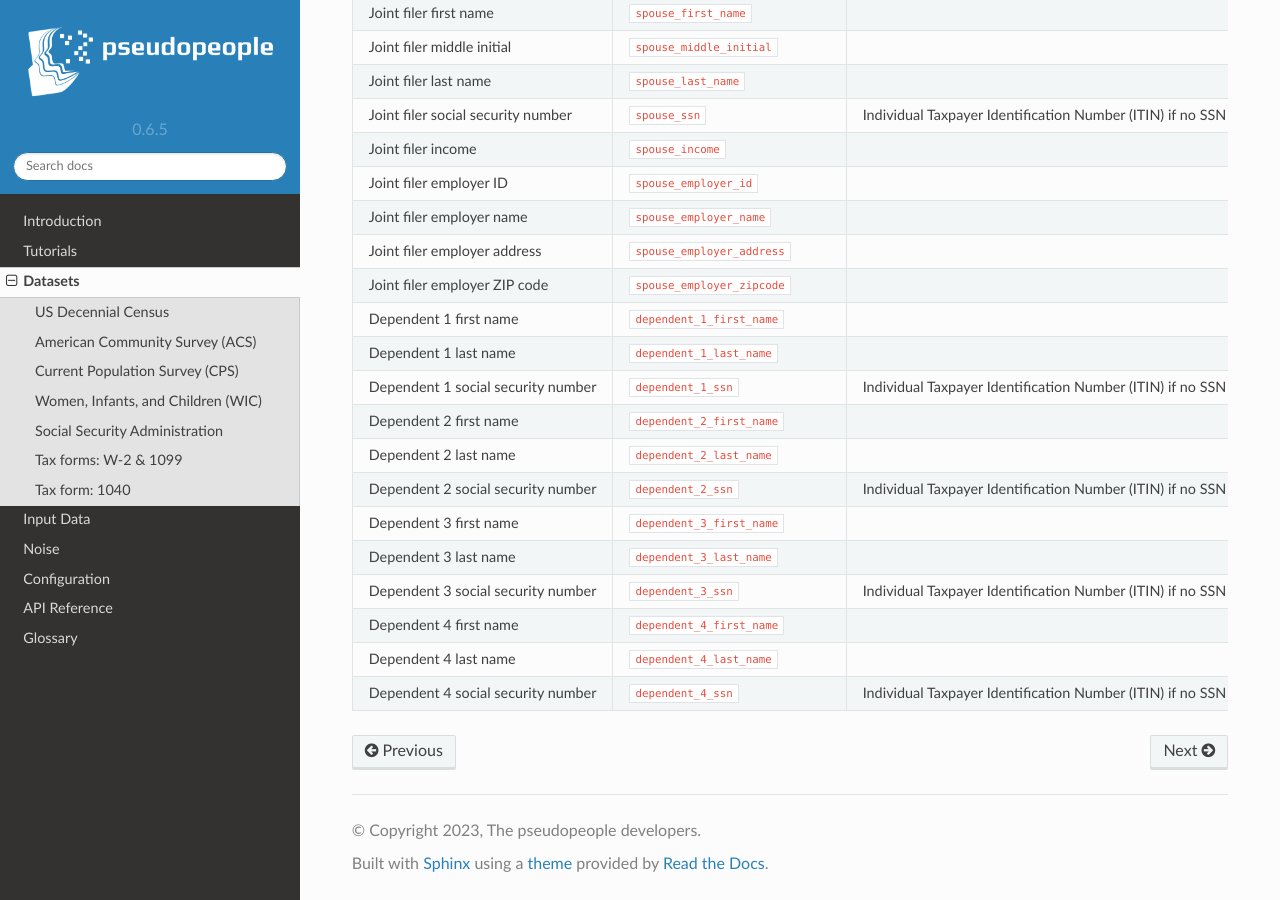
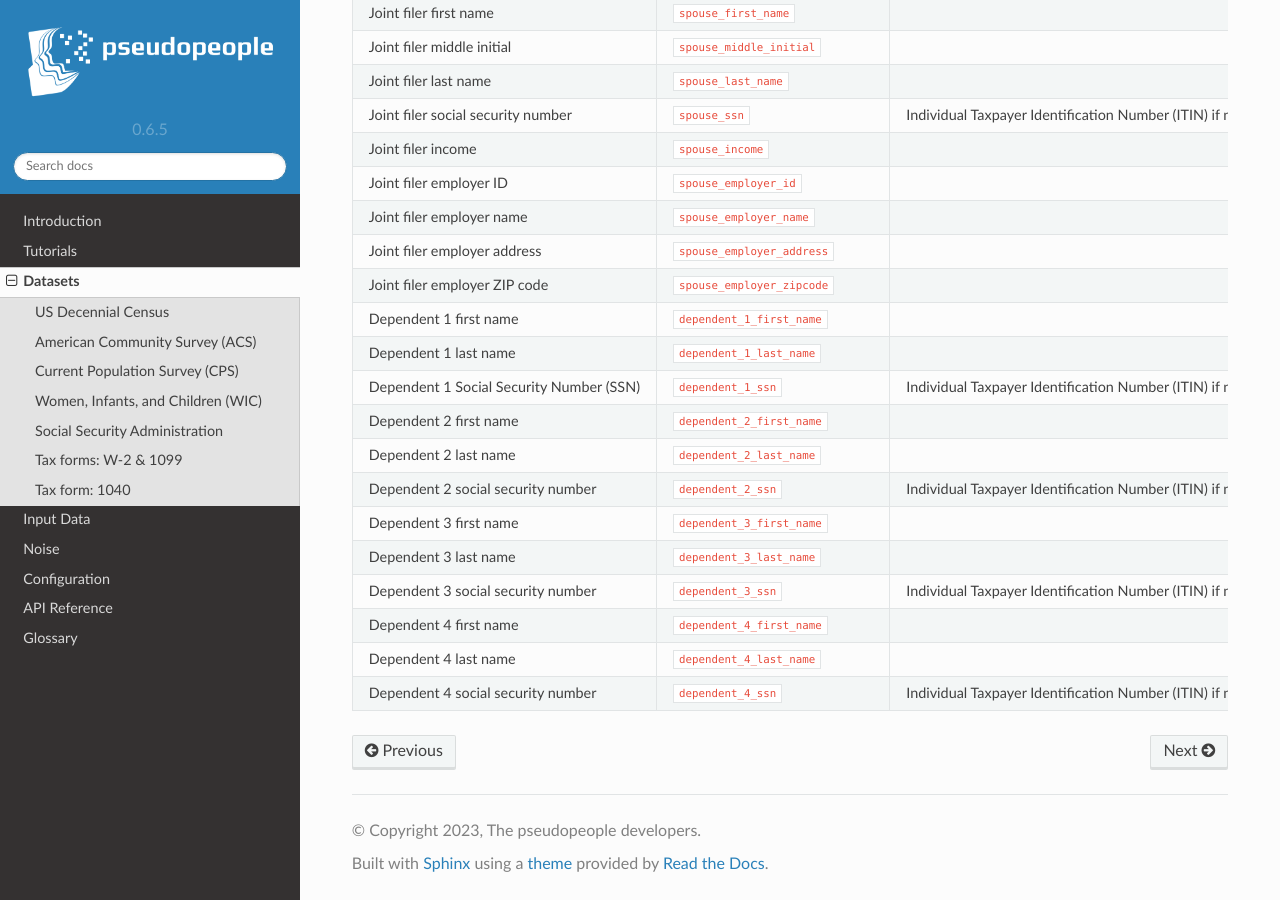
Before and after one commit to ihmeuw/pseudopeople, a Sphinx documentation site: the page built from docs/source/datasets/index.rst, in a window 1280 px wide and 900 px high, scrolled down 7684 px. Built offline with Sphinx 7.4.7 and the Read the Docs theme 2.0.0, drawn with Linux system fonts in a browser that asks for light colours.

Commit message:
Update docs/source/datasets/index.rst
Co-authored-by: Zeb Burke-Conte <zmbc@users.noreply.github.com>

```diff
--- a/docs/source/datasets/index.rst
+++ b/docs/source/datasets/index.rst
@@ -570,7 +570,7 @@ The following columns are included in these datasets:
    * - Dependent 1 last name
      - :code:`dependent_1_last_name`
      -
-   * - Dependent 1 social security number
+   * - Dependent 1 Social Security Number (SSN)
      - :code:`dependent_1_ssn`
      - Individual Taxpayer Identification Number (ITIN) if no SSN
    * - Dependent 2 first name
```
